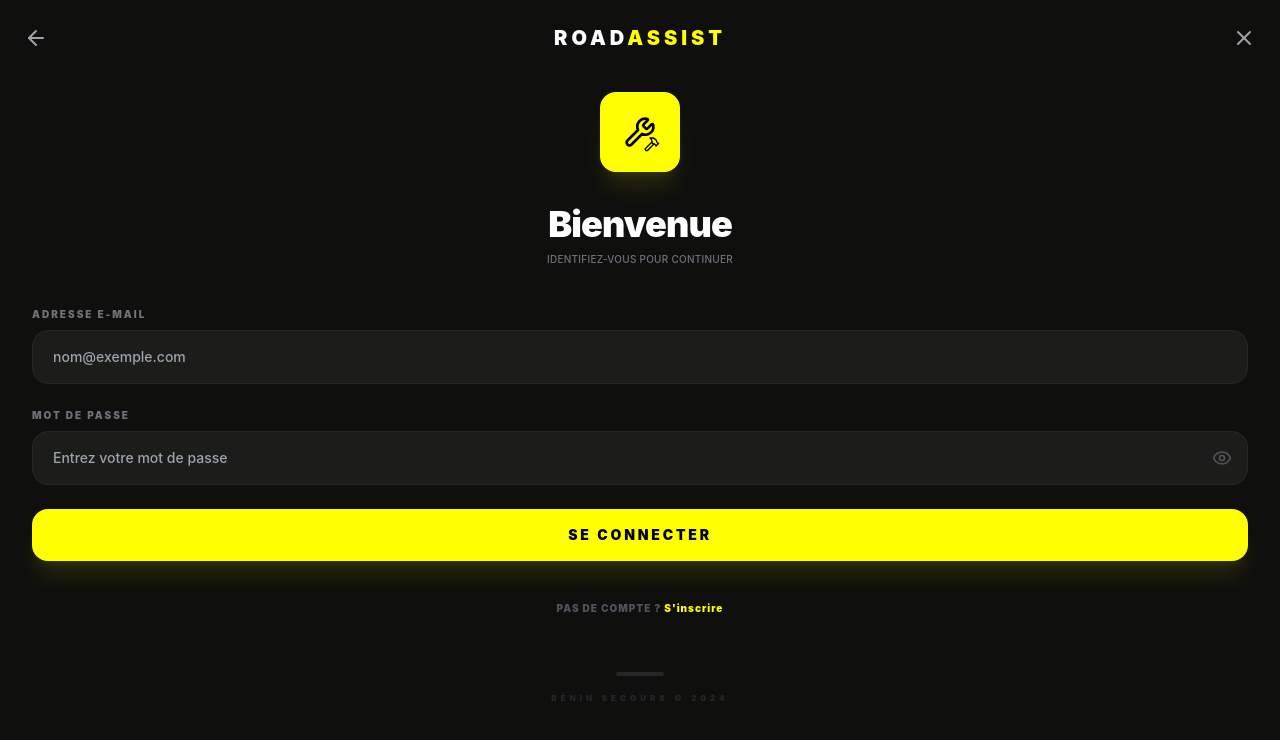
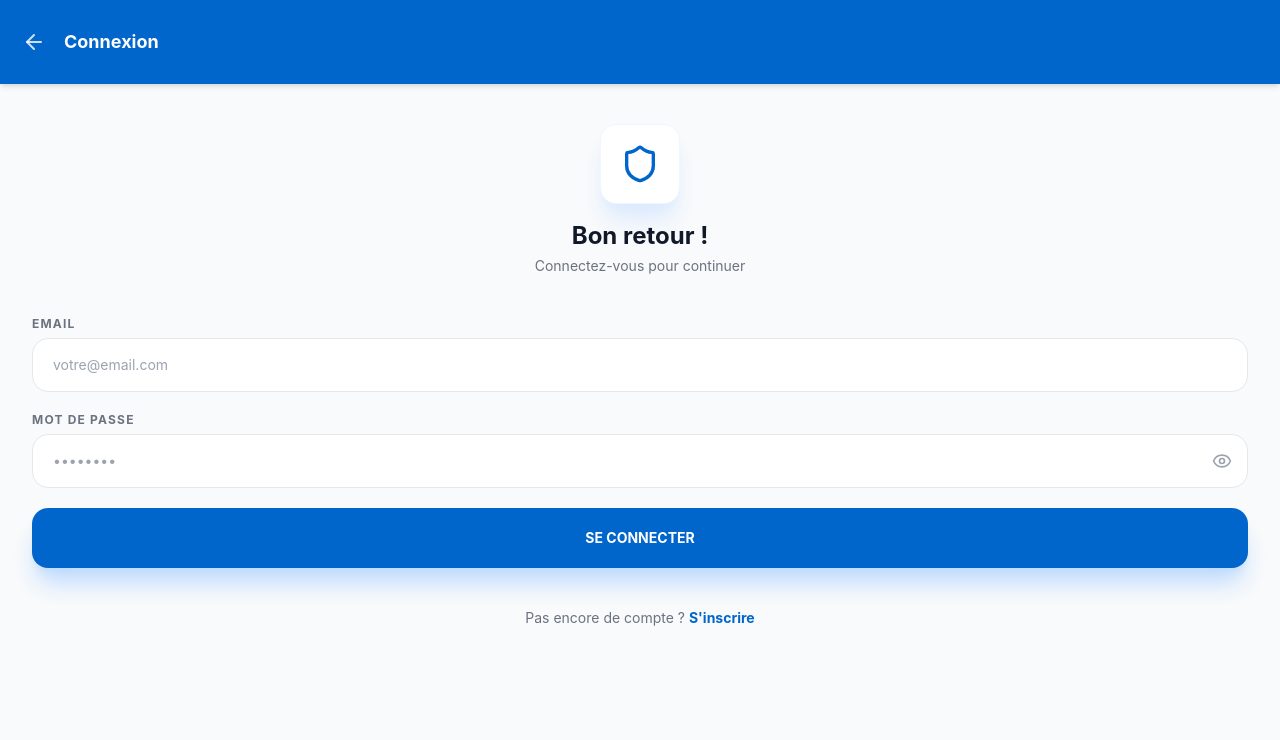
Before and after one commit to aimeakd6-eng/BENIN-SECOURS, a React (Vite) app in the folder benin-secours-client/: page /login in a window 1280 px wide. Shown: the top 740 px of the page. Built offline with nearby package versions, Linux system fonts and the light colour scheme.

Commit message:
Nettoyage complet : Toutes les pages repassent en Bleu et Blanc

```diff
--- a/benin-secours-client/src/screens/auth/LoginScreen.tsx
+++ b/benin-secours-client/src/screens/auth/LoginScreen.tsx
@@ -1,6 +1,6 @@
 import { useState } from "react";
 import { useNavigate } from "react-router-dom";
-import { ArrowLeft, Eye, EyeOff, Wrench, Hammer, X } from "lucide-react";
+import { ArrowLeft, Eye, EyeOff, Shield } from "lucide-react";
 import { signIn } from "@/services/auth_service";
 import { useAuth } from "@/context/AuthContext";
 
@@ -35,93 +35,57 @@ export default function LoginScreen() {
   };
 
   return (
-    <div className="flex min-h-screen flex-col bg-[#0F0F0E] text-white">
-      <header className="flex items-center justify-between px-6 py-6">
-        <button onClick={() => navigate("/")} className="text-zinc-400">
+    <div className="flex min-h-screen flex-col bg-gray-50">
+      <header className="flex items-center gap-3 px-4 py-6 bg-[#0066CC] text-white shadow-md">
+        <button onClick={() => navigate("/")} className="rounded-full p-1.5 text-white/80 transition-all active:bg-white/20">
           <ArrowLeft className="h-6 w-6" />
         </button>
-        <h1 className="text-xl font-black uppercase tracking-[0.2em]">ROAD<span className="text-[#FFFF00]">ASSIST</span></h1>
-        <button onClick={() => navigate("/")} className="text-zinc-400">
-          <X className="h-6 w-6" />
-        </button>
+        <h1 className="text-lg font-bold">Connexion</h1>
       </header>
 
-      <main className="flex-1 px-8 py-4">
+      <main className="flex-1 px-8 py-10">
         <div className="mb-10 flex flex-col items-center">
-          <div className="flex h-20 w-20 items-center justify-center rounded-2xl bg-[#FFFF00] shadow-xl shadow-[#FFFF00]/10">
-            <div className="relative">
-                <Wrench className="h-8 w-8 text-black" />
-                <Hammer className="absolute -bottom-1 -right-1 h-4 w-4 text-black" />
-            </div>
+          <div className="flex h-20 w-20 items-center justify-center rounded-2xl bg-white shadow-xl shadow-blue-100 mb-4 border border-blue-50">
+            <Shield className="h-10 w-10 text-[#0066CC]" />
           </div>
-          <h2 className="mt-8 text-4xl font-black tracking-tight">Bienvenue</h2>
-          <p className="mt-2 text-zinc-500 font-medium tracking-wide uppercase text-[10px]">Identifiez-vous pour continuer</p>
+          <h2 className="text-2xl font-bold text-gray-900">Bon retour !</h2>
+          <p className="text-sm text-gray-500 mt-1">Connectez-vous pour continuer</p>
         </div>
 
         {error && (
-          <div className="mb-6 rounded-xl border border-red-900/50 bg-red-900/10 p-4 text-xs font-bold uppercase tracking-widest text-red-500">
-            {error}
-          </div>
+          <div className="mb-6 rounded-xl bg-red-50 p-4 text-sm text-red-700 border border-red-100">{error}</div>
         )}
 
-        <form onSubmit={handleSubmit} className="space-y-6">
+        <form onSubmit={handleSubmit} className="space-y-5">
           <div>
-            <label className="mb-2 block text-[10px] font-black uppercase tracking-[0.2em] text-zinc-500">
-              Adresse e-mail
-            </label>
-            <input
-              type="email"
-              value={email}
-              onChange={(e) => setEmail(e.target.value)}
-              required
-              className="w-full rounded-2xl border border-zinc-800 bg-[#1C1C1A] px-5 py-4 text-sm font-medium outline-none transition-all focus:border-[#FFFF00] focus:ring-1 focus:ring-[#FFFF00]"
-              placeholder="nom@exemple.com"
-            />
+            <label className="mb-1.5 block text-xs font-bold text-gray-500 uppercase tracking-widest">Email</label>
+            <input type="email" value={email} onChange={(e) => setEmail(e.target.value)} required
+              className="w-full rounded-2xl border border-gray-200 bg-white px-5 py-4 text-sm outline-none transition-all focus:border-[#0066CC] focus:ring-4 focus:ring-blue-50"
+              placeholder="votre@email.com" />
           </div>
 
           <div>
-            <label className="mb-2 block text-[10px] font-black uppercase tracking-[0.2em] text-zinc-500">
-              Mot de passe
-            </label>
+            <label className="mb-1.5 block text-xs font-bold text-gray-500 uppercase tracking-widest">Mot de passe</label>
             <div className="relative">
-              <input
-                type={showPassword ? "text" : "password"}
-                value={password}
-                onChange={(e) => setPassword(e.target.value)}
-                required
-                className="w-full rounded-2xl border border-zinc-800 bg-[#1C1C1A] px-5 py-4 text-sm font-medium outline-none transition-all focus:border-[#FFFF00] focus:ring-1 focus:ring-[#FFFF00]"
-                placeholder="Entrez votre mot de passe"
-              />
-              <button
-                type="button"
-                onClick={() => setShowPassword(!showPassword)}
-                className="absolute right-4 top-1/2 -translate-y-1/2 text-zinc-600"
-              >
+              <input type={showPassword ? "text" : "password"} value={password} onChange={(e) => setPassword(e.target.value)} required
+                className="w-full rounded-2xl border border-gray-200 bg-white px-5 py-4 text-sm outline-none transition-all focus:border-[#0066CC] focus:ring-4 focus:ring-blue-50"
+                placeholder="••••••••" />
+              <button type="button" onClick={() => setShowPassword(!showPassword)} className="absolute right-4 top-1/2 -translate-y-1/2 text-gray-400">
                 {showPassword ? <EyeOff className="h-5 w-5" /> : <Eye className="h-5 w-5" />}
               </button>
             </div>
           </div>
 
-          <button
-            type="submit"
-            disabled={loading}
-            className="mt-4 w-full rounded-2xl bg-[#FFFF00] py-4 text-sm font-black uppercase tracking-[0.2em] text-black shadow-xl shadow-[#FFFF00]/10 transition-all active:scale-[0.98] disabled:opacity-50"
-          >
-            {loading ? "Connexion..." : "Se connecter"}
+          <button type="submit" disabled={loading}
+            className="mt-4 w-full rounded-2xl bg-[#0066CC] py-5 text-sm font-bold text-white shadow-xl shadow-blue-200 transition-all active:scale-[0.98] disabled:opacity-50">
+            {loading ? "Connexion..." : "SE CONNECTER"}
           </button>
         </form>
 
-        <div className="mt-10 flex flex-col items-center gap-4">
-            <p className="text-[10px] font-black uppercase tracking-[0.1em] text-zinc-600">
-                Pas de compte ?{" "}
-                <button onClick={() => navigate("/register")} className="text-[#FFFF00]">
-                    S&apos;inscrire
-                </button>
-            </p>
-
-            <div className="mt-10 h-1 w-12 rounded-full bg-zinc-800"></div>
-            <p className="text-[8px] font-black uppercase tracking-[0.5em] text-zinc-800">Bénin Secours © 2024</p>
-        </div>
+        <p className="mt-10 text-center text-sm text-gray-500">
+          Pas encore de compte ?{" "}
+          <button onClick={() => navigate("/register")} className="font-bold text-[#0066CC]">S&apos;inscrire</button>
+        </p>
       </main>
     </div>
   );
--- a/benin-secours-client/src/screens/auth/RegisterScreen.tsx
+++ b/benin-secours-client/src/screens/auth/RegisterScreen.tsx
@@ -29,112 +29,53 @@ export default function RegisterScreen() {
       setError("Les mots de passe ne correspondent pas");
       return;
     }
-    if (form.password.length < 6) {
-      setError("Le mot de passe doit contenir au moins 6 caractères");
-      return;
-    }
     setLoading(true);
     try {
       await signUp(form.email, form.password, form.fullName, form.telephone);
       await refreshProfile();
       navigate("/");
     } catch (err: unknown) {
-      const message = err instanceof Error ? err.message : "Erreur d'inscription";
-      setError(message);
+      setError(err instanceof Error ? err.message : "Erreur d'inscription");
     } finally {
       setLoading(false);
     }
   };
 
   return (
-    <div className="flex min-h-screen flex-col bg-[#0F0F0E] text-white">
-      <header className="flex items-center justify-between px-6 py-6">
-        <button onClick={() => navigate("/")} className="text-zinc-400">
+    <div className="flex min-h-screen flex-col bg-gray-50">
+      <header className="flex items-center gap-3 px-4 py-6 bg-[#0066CC] text-white shadow-md">
+        <button onClick={() => navigate("/")} className="rounded-full p-1.5 text-white/80 transition-all active:bg-white/20">
           <ArrowLeft className="h-6 w-6" />
         </button>
-        <h1 className="text-xl font-black uppercase tracking-[0.2em]">ROAD<span className="text-[#FFFF00]">ASSIST</span></h1>
-        <div className="w-6" /> {/* Placeholder pour l'équilibre */}
+        <h1 className="text-lg font-bold">Inscription</h1>
       </header>
 
-      <main className="flex-1 px-8 py-4">
+      <main className="flex-1 px-8 py-10">
         <div className="mb-10 flex flex-col items-center text-center">
-          <div className="flex h-16 w-16 items-center justify-center rounded-2xl bg-[#FFFF00] shadow-xl shadow-[#FFFF00]/10 mb-6">
-            <Shield className="h-8 w-8 text-black" />
+          <div className="flex h-16 w-16 items-center justify-center rounded-2xl bg-white shadow-lg shadow-blue-100 mb-4">
+            <Shield className="h-8 w-8 text-[#0066CC]" />
           </div>
-          <h2 className="text-3xl font-black">Créer un compte</h2>
-          <p className="mt-2 text-zinc-500 font-medium tracking-wide uppercase text-[10px]">Rejoignez la plateforme Bénin Secours</p>
+          <h2 className="text-2xl font-bold text-gray-900">Nouveau compte</h2>
+          <p className="text-sm text-gray-500 mt-1">Rejoignez BENIN SECOURS</p>
         </div>
 
-        {/* Choix du rôle */}
-        <div className="mb-8 grid grid-cols-2 gap-4">
-          <button
-            onClick={() => {}}
-            className="flex flex-col items-center gap-3 rounded-2xl border-2 border-[#FFFF00] bg-[#FFFF00]/5 p-5 transition-all"
-          >
-            <span className="text-2xl">👤</span>
-            <span className="text-[10px] font-black tracking-widest text-[#FFFF00] uppercase">Client</span>
-          </button>
-          <button
-            onClick={() => navigate("/register-artisan")}
-            className="flex flex-col items-center gap-3 rounded-2xl border border-zinc-800 bg-[#1C1C1A] p-5 transition-all hover:bg-zinc-800"
-          >
-            <span className="text-2xl">🔧</span>
-            <span className="text-[10px] font-black tracking-widest text-zinc-500 uppercase">Artisan</span>
-          </button>
-        </div>
+        <form onSubmit={handleSubmit} className="space-y-4">
+          <input name="fullName" value={form.fullName} onChange={handleChange} required placeholder="Nom complet" className="w-full rounded-2xl border border-gray-200 bg-white px-5 py-4 text-sm outline-none focus:border-[#0066CC]" />
+          <input name="telephone" value={form.telephone} onChange={handleChange} required placeholder="Téléphone" className="w-full rounded-2xl border border-gray-200 bg-white px-5 py-4 text-sm outline-none focus:border-[#0066CC]" />
+          <input name="email" type="email" value={form.email} onChange={handleChange} required placeholder="Email" className="w-full rounded-2xl border border-gray-200 bg-white px-5 py-4 text-sm outline-none focus:border-[#0066CC]" />
+          <div className="relative">
+            <input name="password" type={showPassword ? "text" : "password"} value={form.password} onChange={handleChange} required placeholder="Mot de passe" className="w-full rounded-2xl border border-gray-200 bg-white px-5 py-4 text-sm outline-none focus:border-[#0066CC]" />
+            <button type="button" onClick={() => setShowPassword(!showPassword)} className="absolute right-4 top-1/2 -translate-y-1/2 text-gray-400">
+              {showPassword ? <EyeOff className="h-5 w-5" /> : <Eye className="h-5 w-5" />}
+            </button>
+          </div>
+          <input name="confirmPassword" type="password" value={form.confirmPassword} onChange={handleChange} required placeholder="Confirmer" className="w-full rounded-2xl border border-gray-200 bg-white px-5 py-4 text-sm outline-none focus:border-[#0066CC]" />
 
-        {error && (
-          <div className="mb-6 rounded-xl border border-red-900/50 bg-red-900/10 p-4 text-xs font-bold uppercase tracking-widest text-red-500">{error}</div>
-        )}
-
-        <form onSubmit={handleSubmit} className="space-y-5 pb-10">
-          <div>
-            <label className="mb-2 block text-[10px] font-black uppercase tracking-[0.2em] text-zinc-500">Nom complet</label>
-            <input name="fullName" value={form.fullName} onChange={handleChange} required
-              className="w-full rounded-2xl border border-zinc-800 bg-[#1C1C1A] px-5 py-4 text-sm font-medium outline-none transition-all focus:border-[#FFFF00]"
-              placeholder="Ex: Koffi AKODO" />
-          </div>
-          <div>
-            <label className="mb-2 block text-[10px] font-black uppercase tracking-[0.2em] text-zinc-500">Téléphone</label>
-            <input name="telephone" value={form.telephone} onChange={handleChange} required
-              className="w-full rounded-2xl border border-zinc-800 bg-[#1C1C1A] px-5 py-4 text-sm font-medium outline-none transition-all focus:border-[#FFFF00]"
-              placeholder="+229 XX XX XX XX" />
-          </div>
-          <div>
-            <label className="mb-2 block text-[10px] font-black uppercase tracking-[0.2em] text-zinc-500">Email</label>
-            <input name="email" type="email" value={form.email} onChange={handleChange} required
-              className="w-full rounded-2xl border border-zinc-800 bg-[#1C1C1A] px-5 py-4 text-sm font-medium outline-none transition-all focus:border-[#FFFF00]"
-              placeholder="votre@email.com" />
-          </div>
-          <div>
-            <label className="mb-2 block text-[10px] font-black uppercase tracking-[0.2em] text-zinc-500">Mot de passe</label>
-            <div className="relative">
-              <input name="password" type={showPassword ? "text" : "password"} value={form.password} onChange={handleChange} required
-                className="w-full rounded-2xl border border-zinc-800 bg-[#1C1C1A] px-5 py-4 text-sm font-medium outline-none transition-all focus:border-[#FFFF00]"
-                placeholder="••••••••" />
-              <button type="button" onClick={() => setShowPassword(!showPassword)} className="absolute right-4 top-1/2 -translate-y-1/2 text-zinc-600">
-                {showPassword ? <EyeOff className="h-5 w-5" /> : <Eye className="h-5 w-5" />}
-              </button>
-            </div>
-          </div>
-          <div>
-            <label className="mb-2 block text-[10px] font-black uppercase tracking-[0.2em] text-zinc-500">Confirmer</label>
-            <input name="confirmPassword" type="password" value={form.confirmPassword} onChange={handleChange} required
-              className="w-full rounded-2xl border border-zinc-800 bg-[#1C1C1A] px-5 py-4 text-sm font-medium outline-none transition-all focus:border-[#FFFF00]"
-              placeholder="••••••••" />
-          </div>
           <button type="submit" disabled={loading}
-            className="mt-4 w-full rounded-2xl bg-[#FFFF00] py-4 text-sm font-black uppercase tracking-[0.2em] text-black shadow-xl shadow-[#FFFF00]/10 transition-all active:scale-[0.98] disabled:opacity-50">
-            {loading ? "Création..." : "S'inscrire"}
+            className="mt-4 w-full rounded-2xl bg-[#0066CC] py-5 text-sm font-bold text-white shadow-xl shadow-blue-200">
+            {loading ? "Création..." : "S'INSCRIRE"}
           </button>
         </form>
-
-        <p className="text-center text-[10px] font-black uppercase tracking-[0.1em] text-zinc-600 mb-10">
-          Déjà un compte ?{" "}
-          <button onClick={() => navigate("/login")} className="text-[#FFFF00]">
-            Se connecter
-          </button>
-        </p>
       </main>
     </div>
   );
```
